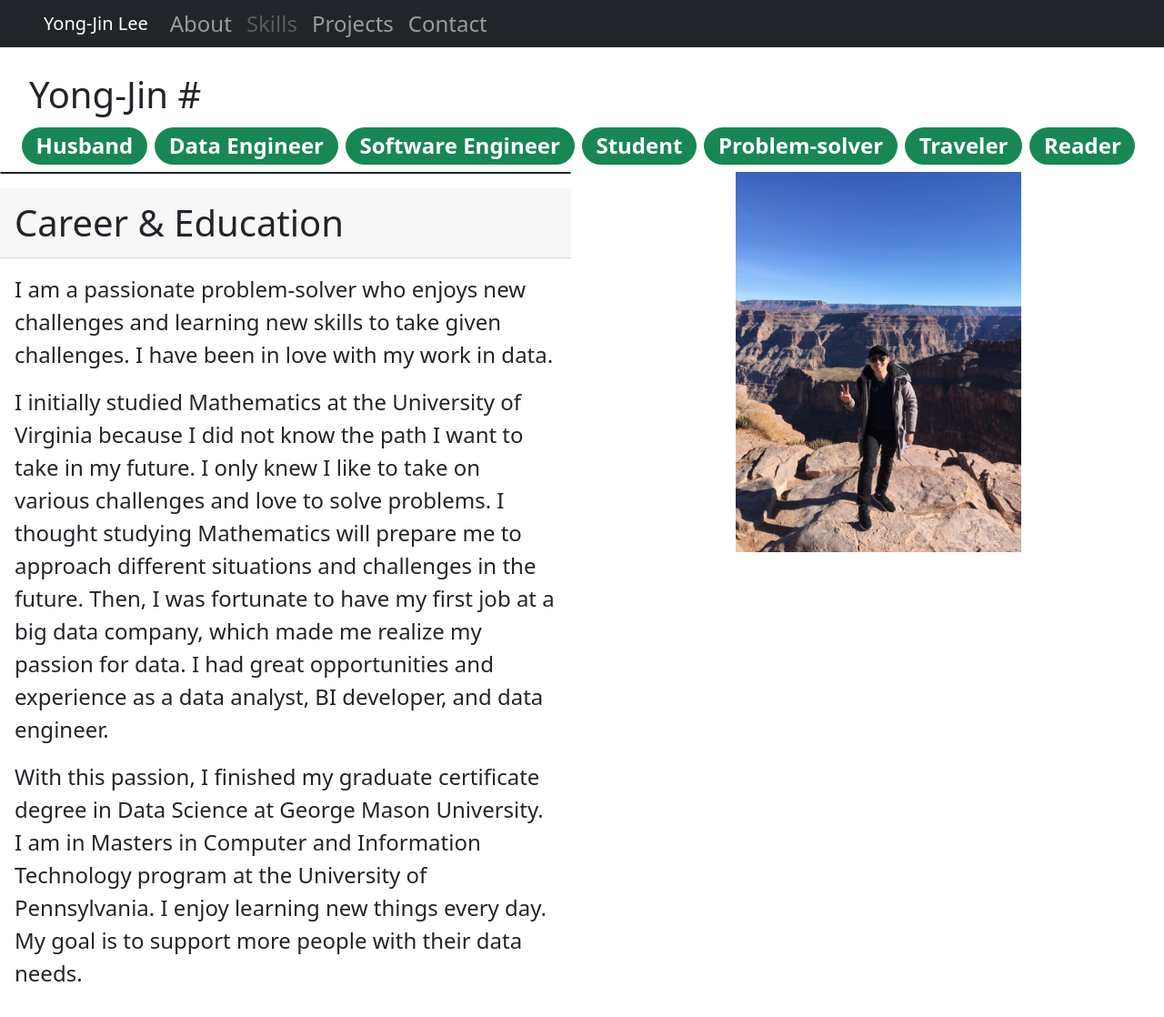
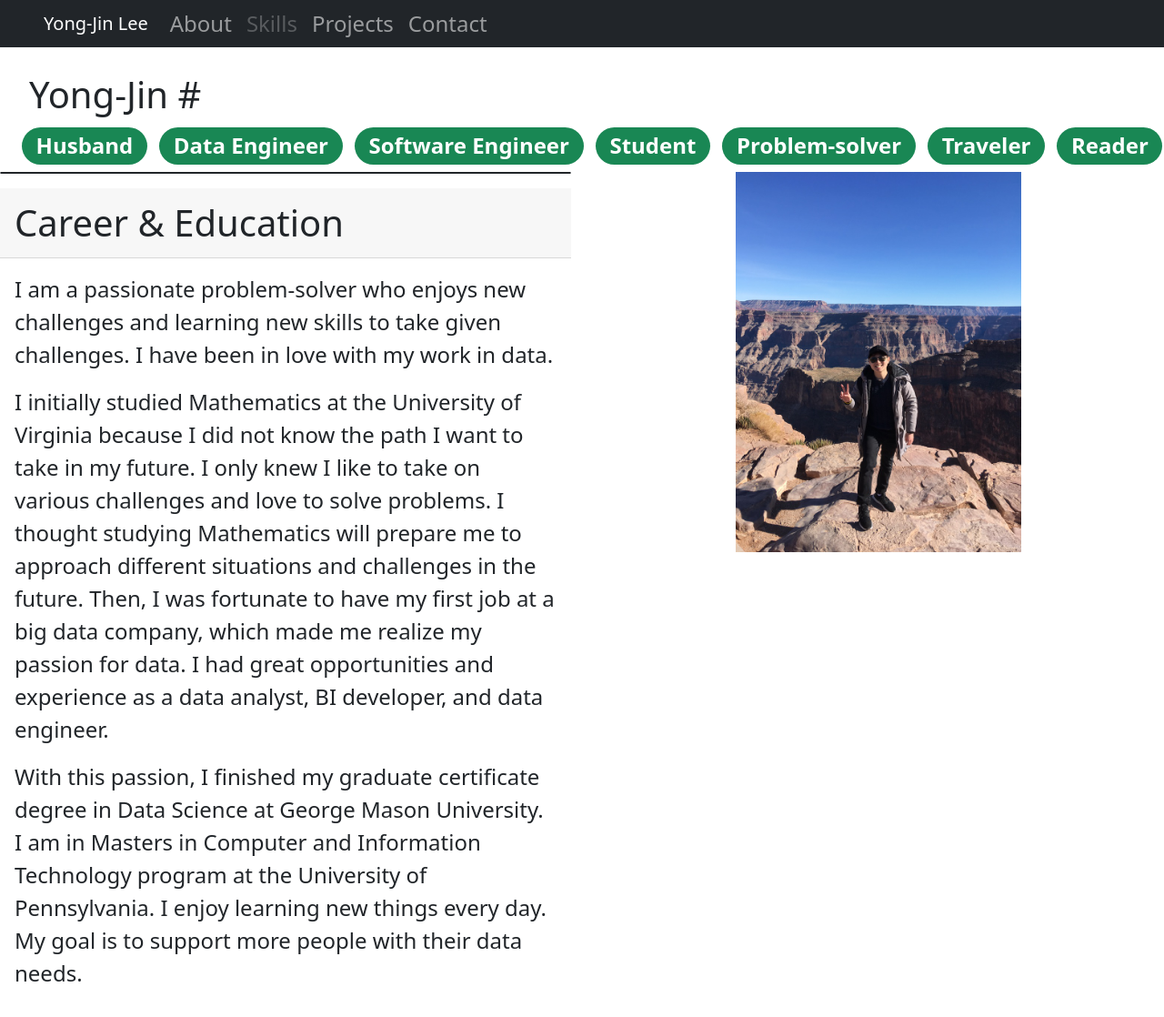
Before and after one commit to yj-lee0503/yj-lee0503.github.io, a Jekyll site: the page built from about.html, in a window 1280 px wide and 1120 px high. Shown: the whole window at 91% size. Built offline with Jekyll 4.4.1, drawn with Linux system fonts in a browser that asks for light colours; nearby versions of some CDN libraries; comment, search, counter and statistics services are not loaded.

Commit message:
change badge margins

```diff
--- a/css/style.css
+++ b/css/style.css
@@ -38,3 +38,13 @@ body {
 .card-header {
     font-size: 2.5rem;
 }
+
+.badge {
+    margin-right: 5px;
+}
+
+@media (max-width: 1200px) {
+    .badge {
+        margin-top: 1.25rem;
+    }
+}
```
